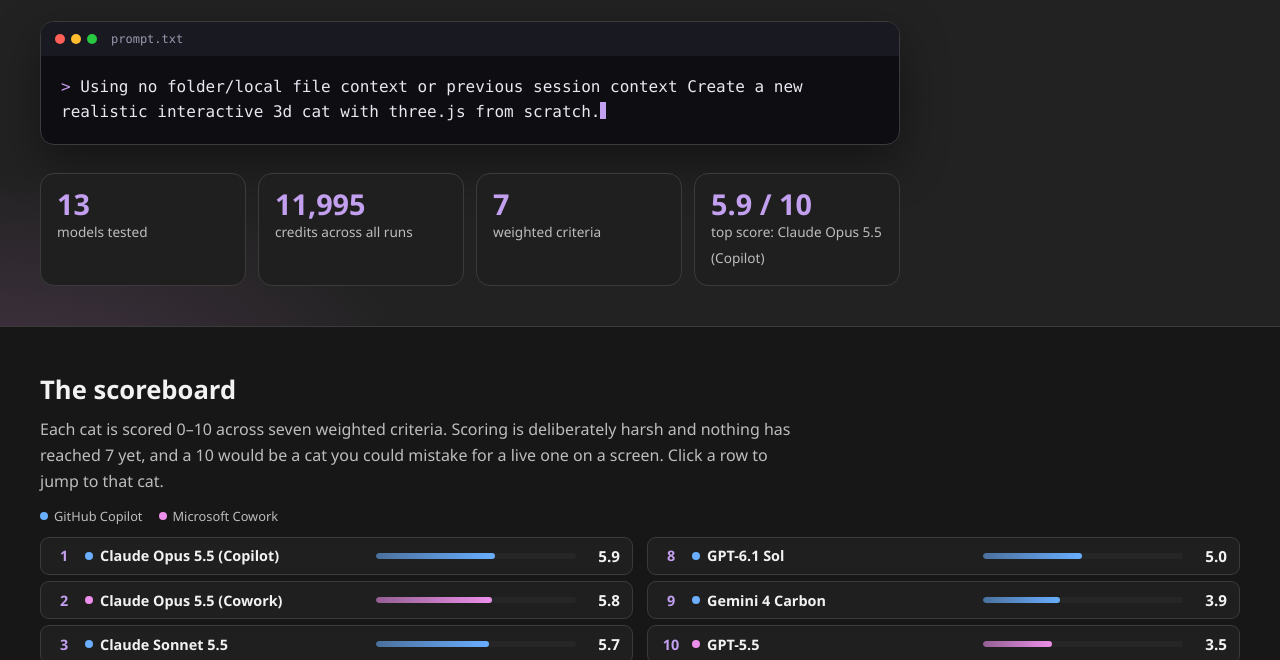
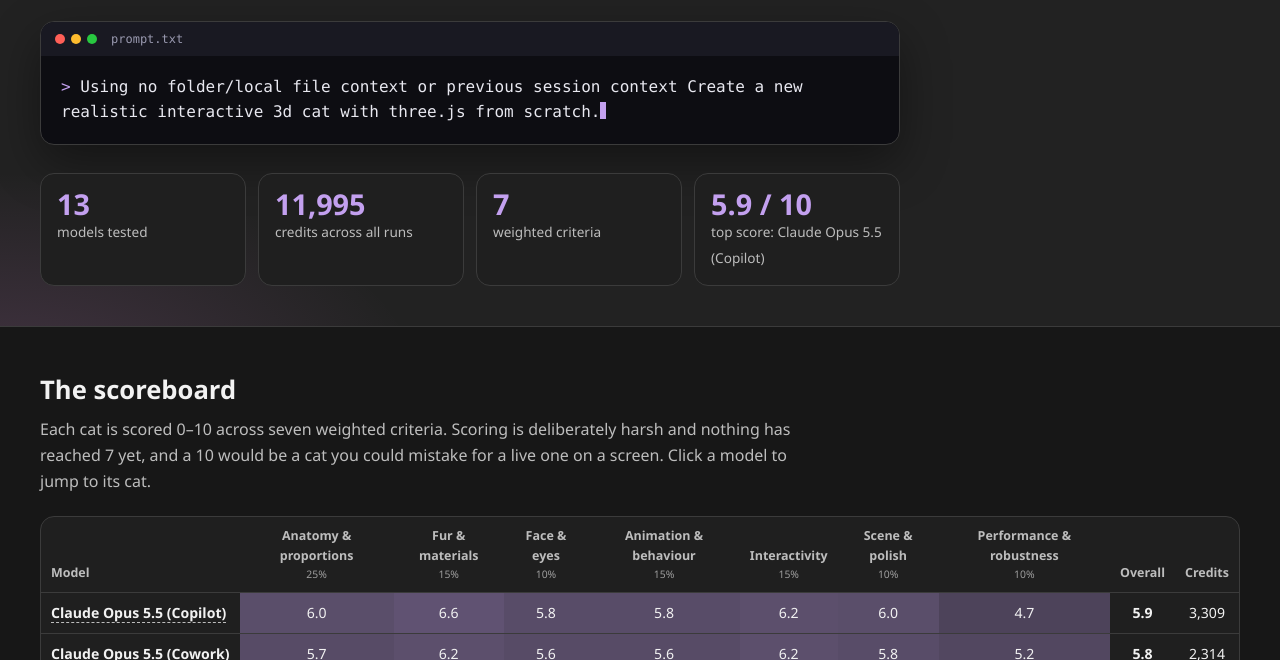
Before and after one commit to RyanBowie/cat-benchmarks, a plain HTML site: page index.html in a window 1280 px wide. Shown: the part 292-952 px from the top of the page. Drawn offline with Linux system fonts and the light colour scheme.

Commit message:
Replace bar scoreboard with linked score table
Co-authored-by: Copilot App <223556219+Copilot@users.noreply.github.com>

```diff
--- a/index.html
+++ b/index.html
@@ -114,15 +114,7 @@ select{font:inherit;font-size:.85rem;color:var(--text);background:var(--surface)
 @media(max-width:560px){.bar-row{grid-template-columns:100px 1fr 64px}}
 
 /* scoring */
-.lb{display:grid;grid-template-columns:repeat(2,minmax(0,1fr));grid-template-rows:repeat(var(--rows,7),auto);grid-auto-flow:column;gap:6px 14px}
-.lb-key{display:flex;gap:16px;font-size:.8rem;color:var(--muted);margin:0 0 10px}.lb-key span{display:flex;align-items:center;gap:6px}.lb-key i{width:8px;height:8px;border-radius:50%;background:var(--c)}
-.lb-row{display:grid;grid-template-columns:22px minmax(0,1.4fr) minmax(50px,1fr) 34px;gap:10px;align-items:center;background:var(--surface);border:1px solid var(--border);border-radius:9px;padding:6px 12px;text-decoration:none;color:var(--text)}
-.lb-row:hover{border-color:var(--accent)}
-.lb-rank{font-weight:800;font-size:.9rem;color:var(--accent);text-align:center}
-.lb-name{display:flex;align-items:center;gap:7px;min-width:0}.lb-name b{font-size:.9rem;white-space:nowrap;overflow:hidden;text-overflow:ellipsis}.lb-name i{flex:none;width:8px;height:8px;border-radius:50%;background:var(--c)}
-.lb-bar{height:6px;background:var(--soft);border-radius:999px;overflow:hidden}
-.lb-bar i{display:block;height:100%;width:0;border-radius:999px;background:linear-gradient(90deg,color-mix(in srgb,var(--c) 55%,transparent),var(--c));transition:width 1s cubic-bezier(.2,.8,.2,1)}
-.lb-score{font-weight:800;font-size:.95rem;text-align:right;font-variant-numeric:tabular-nums}
+.heat-link{color:var(--text);text-decoration:none;border-bottom:1px dashed var(--muted)}.heat-link:hover{color:var(--accent);border-color:var(--accent)}
 .heat-wrap{overflow-x:auto;margin-top:22px;border:1px solid var(--border);border-radius:14px;background:var(--surface)}
 .heat{border-collapse:collapse;width:100%;min-width:760px;font-size:.88rem}
 .heat th,.heat td{padding:9px 10px;text-align:center;border-bottom:1px solid var(--border)}
@@ -140,7 +132,7 @@ select{font:inherit;font-size:.85rem;color:var(--text);background:var(--surface)
 .scorepill{display:inline-flex;align-items:baseline;gap:4px;font-weight:800;color:var(--accent)}
 .scorepill small{font-weight:500;color:var(--muted)}
 .note{font-size:.84rem;color:var(--muted);margin-top:14px;border-left:3px solid var(--accent);padding-left:12px}
-@media(max-width:820px){.lb{grid-template-columns:1fr;grid-template-rows:none;grid-auto-flow:row}}
+
 
 /* cat cards */
 .grid{display:grid;gap:40px}
@@ -230,8 +222,8 @@ footer .wrap{display:flex;flex-wrap:wrap;gap:12px 28px;justify-content:space-bet
   <section id="scores">
     <div class="wrap">
       <h2>The scoreboard</h2>
-      <p class="sub">Each cat is scored 0–10 across seven weighted criteria. Scoring is deliberately harsh and nothing has reached 7 yet, and a 10 would be a cat you could mistake for a live one on a screen. Click a row to jump to that cat.</p>
-      <div class="lb-key" id="lbkey"></div><div class="lb" id="lb"></div>
+      <p class="sub">Each cat is scored 0–10 across seven weighted criteria. Scoring is deliberately harsh and nothing has reached 7 yet, and a 10 would be a cat you could mistake for a live one on a screen. Click a model to jump to its cat.</p>
+
       <div class="heat-wrap"><table class="heat" id="heat"></table></div>
       <div class="scale"><span><b>0–2</b> missing or broken</span><span><b>3–4</b> crude</span><span><b>5–6</b> recognisably a cat</span><span><b>7–10</b> convincing to near-photoreal (not reached yet)</span></div>
       <h3 style="margin:30px 0 0">The matrix</h3>
@@ -399,17 +391,8 @@ const ranked = CATS.map(c=>({...c, sc:SCORES[c.id], total:CRITERIA.reduce((a,x)=
 const rankScore = id => ranked.findIndex(c=>c.id===id)+1;
 const totalOf = id => ranked.find(c=>c.id===id).total;
 
-/* scoreboard */
-$('#lb').innerHTML = ranked.map((c,i)=>`
-  <a class="lb-row" href="#cat-${c.id}"><span class="lb-rank">${i+1}</span>
-  <span class="lb-name" title="${TOOLS[c.tool].label}"><i style="--c:${TOOLS[c.tool].c}"></i><b>${c.name}</b></span>
-  <span class="lb-bar"><i data-w="${c.total*10}" style="--c:${TOOLS[c.tool].c}"></i></span>
-  <span class="lb-score">${c.total.toFixed(1)}</span></a>`).join('');
-$('#lb').style.setProperty('--rows',Math.ceil(ranked.length/2));
-$('#lbkey').innerHTML=[...new Set(ranked.map(c=>c.tool))].map(k=>`<span><i style="--c:${TOOLS[k].c}"></i>${TOOLS[k].label}</span>`).join('');
-new IntersectionObserver((es,o)=>es.forEach(e=>{if(e.isIntersecting){e.target.querySelectorAll('.lb-bar i').forEach(f=>f.style.width=f.dataset.w+'%');o.unobserve(e.target)}}),{threshold:.2}).observe($('#lb'));
 $('#heat').innerHTML = `<thead><tr><th>Model</th>${CRITERIA.map(x=>`<th>${x.n}<small>${x.w}%</small></th>`).join('')}<th>Overall</th><th>Credits</th></tr></thead><tbody>`
-  + ranked.map(c=>`<tr><td>${c.name}</td>${CRITERIA.map(x=>`<td class="v" style="--p:${c.sc[x.k]*6}">${c.sc[x.k].toFixed(1)}</td>`).join('')}<td><b>${c.total.toFixed(1)}</b></td><td>${fmt(c.credits)}</td></tr>`).join('') + '</tbody>';
+  + ranked.map(c=>`<tr><td><a class="heat-link" href="#cat-${c.id}">${c.name}</a></td>${CRITERIA.map(x=>`<td class="v" style="--p:${c.sc[x.k]*6}">${c.sc[x.k].toFixed(1)}</td>`).join('')}<td><b>${c.total.toFixed(1)}</b></td><td>${fmt(c.credits)}</td></tr>`).join('') + '</tbody>';
 $('#rubric').innerHTML = CRITERIA.map(x=>`<div class="r"><b>${x.n}<em>${x.w}%</em></b><p>${x.d}</p></div>`).join('');
 
 /* typed prompt */
```
